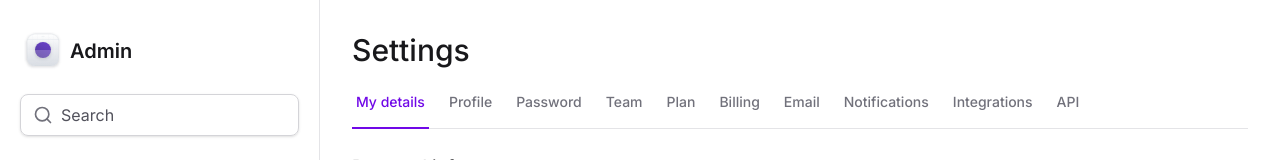
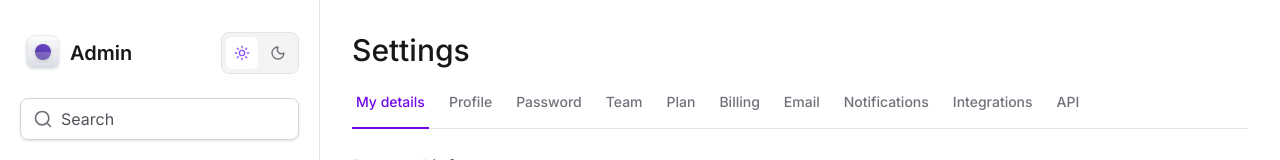
Before and after one commit to IgoCarvalho/admin-ui-tailwind, a Next.js app: page / in a window 1280 px wide. Shown: the top 160 px of the page. Built offline with nearby package versions, Linux system fonts and the light colour scheme.

Commit message:
feat: add theme switcher

```diff
--- a/package.json
+++ b/package.json
@@ -17,6 +17,7 @@
     "lucide-react": "^0.539.0",
     "motion": "^12.23.12",
     "next": "15.4.6",
+    "next-themes": "^0.4.6",
     "react": "19.1.0",
     "react-dom": "19.1.0",
     "tailwind-merge": "^3.3.1",
--- a/src/app/globals.css
+++ b/src/app/globals.css
@@ -1,4 +1,6 @@
 @import "tailwindcss";
+
+@custom-variant dark (&:where(.dark, .dark *));
 
 @theme inline {
   --font-sans: var(--font-inter);
--- a/src/app/layout.tsx
+++ b/src/app/layout.tsx
@@ -1,5 +1,6 @@
 import { SideBar } from "@/ui/sidebar";
 import type { Metadata } from "next";
+import { ThemeProvider } from "next-themes";
 import { Inter } from "next/font/google";
 import "./globals.css";
 
@@ -19,14 +20,21 @@ export default function RootLayout({
   children: React.ReactNode;
 }>) {
   return (
-    <html lang="en">
+    <html lang="en" suppressHydrationWarning>
       <body className={`${fontInter.variable} antialiased dark:bg-zinc-900`}>
-        <div className="font-sans min-h-svh lg:grid grid-cols-(--grid-app) max-w-[1920px] mx-auto">
-          <SideBar />
-          <main className="px-4 pb-12 pt-24 col-span-full lg:col-start-2 lg:px-8 lg:pb-12 lg:pt-8">
-            {children}
-          </main>
-        </div>
+        <ThemeProvider
+          attribute="class"
+          defaultTheme="system"
+          enableSystem
+          disableTransitionOnChange
+        >
+          <div className="font-sans min-h-svh lg:grid grid-cols-(--grid-app) max-w-[1920px] mx-auto">
+            <SideBar />
+            <main className="px-4 pb-12 pt-24 min-w-0 col-span-full lg:col-start-2 lg:px-8 lg:pb-12 lg:pt-8">
+              {children}
+            </main>
+          </div>
+        </ThemeProvider>
       </body>
     </html>
   );
--- a/src/ui/sidebar/index.tsx
+++ b/src/ui/sidebar/index.tsx
@@ -3,6 +3,7 @@ import { MenuIcon, Search } from "lucide-react";
 import { twMerge } from "tailwind-merge";
 import { Button } from "../button";
 import * as Input from "../input";
+import { ThemeSwitcher } from "../theme-switcher";
 import { FooterNavigation } from "./footer-navigation";
 import { Logo } from "./logo";
 import { MainNavigation } from "./main-navigation";
@@ -19,16 +20,21 @@ export function SideBar() {
     >
       <div className="flex items-center justify-between">
         <Logo />
-        <Collapsible.Trigger asChild>
-          <Button variant="icon" className="lg:hidden">
-            <MenuIcon className="size-6 text-zinc-500" />
-          </Button>
-        </Collapsible.Trigger>
+
+        <div className="flex items-center gap-4">
+          <ThemeSwitcher />
+
+          <Collapsible.Trigger asChild>
+            <Button variant="icon" className="lg:hidden">
+              <MenuIcon className="size-6 text-zinc-500 dark:text-zinc-400" />
+            </Button>
+          </Collapsible.Trigger>
+        </div>
       </div>
 
       <Collapsible.Content
         forceMount
-        className="grow min-h-0 flex flex-col gap-6 data-[state=closed]:hidden lg:data-[state=closed]:flex data-[state=open]:animate-fade-in data-[state=closed]:animate-fade-out"
+        className="grow min-h-0 flex flex-col gap-6 data-[state=closed]:hidden lg:data-[state=closed]:flex data-[state=open]:animate-fade-in"
       >
         <Input.Root>
           <Input.Prefix>
--- /dev/null
+++ b/src/ui/theme-switcher.tsx
@@ -0,0 +1,39 @@
+"use client";
+
+import { MoonIcon, SunIcon } from "lucide-react";
+import { useTheme } from "next-themes";
+import { useEffect, useState } from "react";
+import { Button } from "./button";
+
+export function ThemeSwitcher() {
+  const { setTheme } = useTheme();
+
+  const [mounted, setMounted] = useState(false);
+
+  useEffect(() => {
+    setMounted(true);
+  }, []);
+
+  if (!mounted) {
+    return null;
+  }
+
+  return (
+    <div className="flex items-center gap-1 p-1 rounded-lg bg-zinc-100 dark:bg-zinc-800 border border-zinc-200 dark:border-zinc-700">
+      <Button
+        variant="icon"
+        className=" bg-white hover:bg-white dark:bg-zinc-800 dark:hover:bg-zinc-700  text-violet-500 "
+        onClick={() => setTheme("light")}
+      >
+        <SunIcon className="size-4" />
+      </Button>
+      <Button
+        variant="icon"
+        className="dark:bg-zinc-700 dark:hover:bg-zinc-700 hover:bg-zinc-50 dark:text-violet-300 "
+        onClick={() => setTheme("dark")}
+      >
+        <MoonIcon className="size-4" />
+      </Button>
+    </div>
+  );
+}
```
Also changed, not shown: 1 other file (tests, documents, lock files or other folders).
